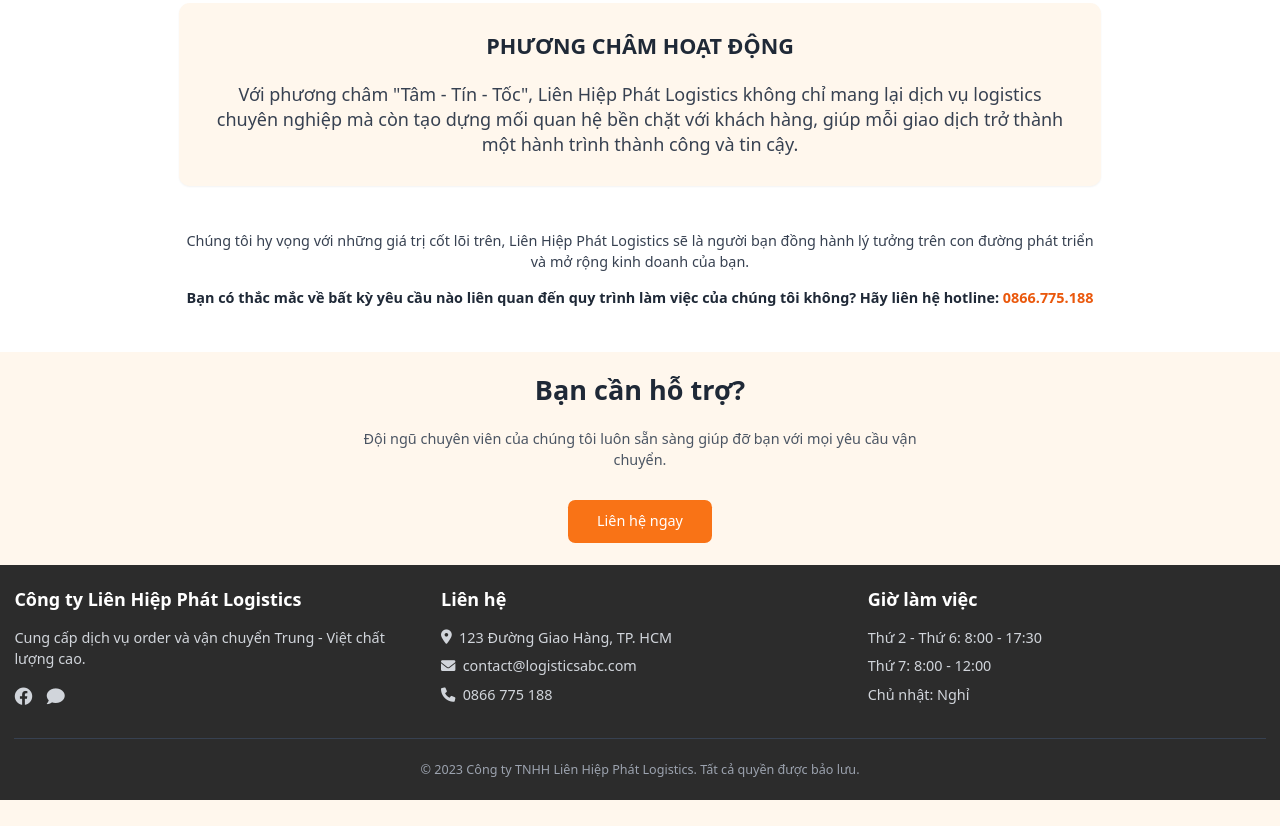
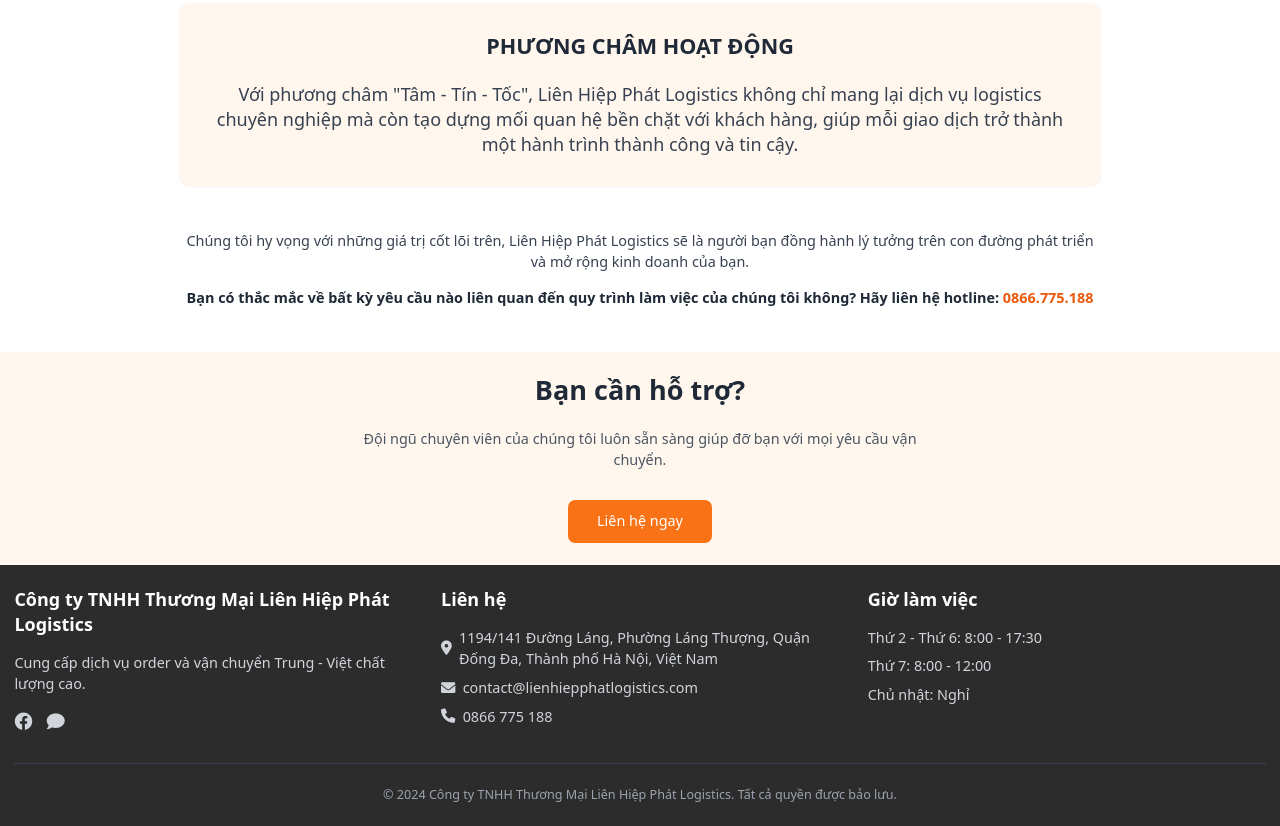
Before and after one commit to locnb/lhp, a plain HTML site: page index.html in a window 1280 px wide. Shown: the part 2447-3273 px from the top of the page. Before the commit the page ends 3247 px from the top, so only its background shows below. Drawn offline with nearby package versions, Linux system fonts and the light colour scheme.

Commit message:
Add files via upload
update

```diff
--- a/index.html
+++ b/index.html
@@ -368,7 +368,7 @@
         <div class="container mx-auto px-4">
             <div class="grid grid-cols-1 md:grid-cols-3 gap-8 mb-8">
                 <div>
-                    <h3 class="text-xl font-bold mb-4">Công ty Liên Hiệp Phát Logistics</h3>
+                    <h3 class="text-xl font-bold mb-4">Công ty TNHH Thương Mại Liên Hiệp Phát Logistics</h3>
                     <p class="text-gray-300 mb-4">Cung cấp dịch vụ order và vận chuyển Trung - Việt chất lượng cao.</p>
                     <div class="flex space-x-4">
                         <a href="https://www.facebook.com/LienHiepPhat.Hayorder" target="_blank"
@@ -386,12 +386,12 @@
                     <ul class="space-y-2 text-gray-300">
                         <li class="flex items-center gap-2">
                             <i class="fas fa-map-marker-alt"></i>
-                            <span>123 Đường Giao Hàng, TP. HCM</span>
+                            <span>1194/141 Đường Láng, Phường Láng Thượng, Quận Đống Đa, Thành phố Hà Nội, Việt Nam</span>
                         </li>
                         <li class="flex items-center gap-2">
                             <i class="fas fa-envelope"></i>
-                            <a href="mailto:contact@logisticsabc.com"
-                                class="hover:text-white transition-colors">contact@logisticsabc.com</a>
+                            <a href="mailto:contact@lienhiepphatlogistics.com"
+                                class="hover:text-white transition-colors">contact@lienhiepphatlogistics.com</a>
                         </li>
                         <li class="flex items-center gap-2">
                             <i class="fas fa-phone"></i>
@@ -409,7 +409,7 @@
                 </div>
             </div>
             <div class="border-t border-gray-700 pt-6 text-center text-gray-400 text-sm">
-                &copy; 2023 Công ty TNHH Liên Hiệp Phát Logistics. Tất cả quyền được bảo lưu.
+                &copy; 2024 Công ty TNHH Thương Mại Liên Hiệp Phát Logistics. Tất cả quyền được bảo lưu.
             </div>
         </div>
     </footer>
```
Also changed, not shown: price.html (+5 -5 lines), search-order.html (+5 -5 lines).
